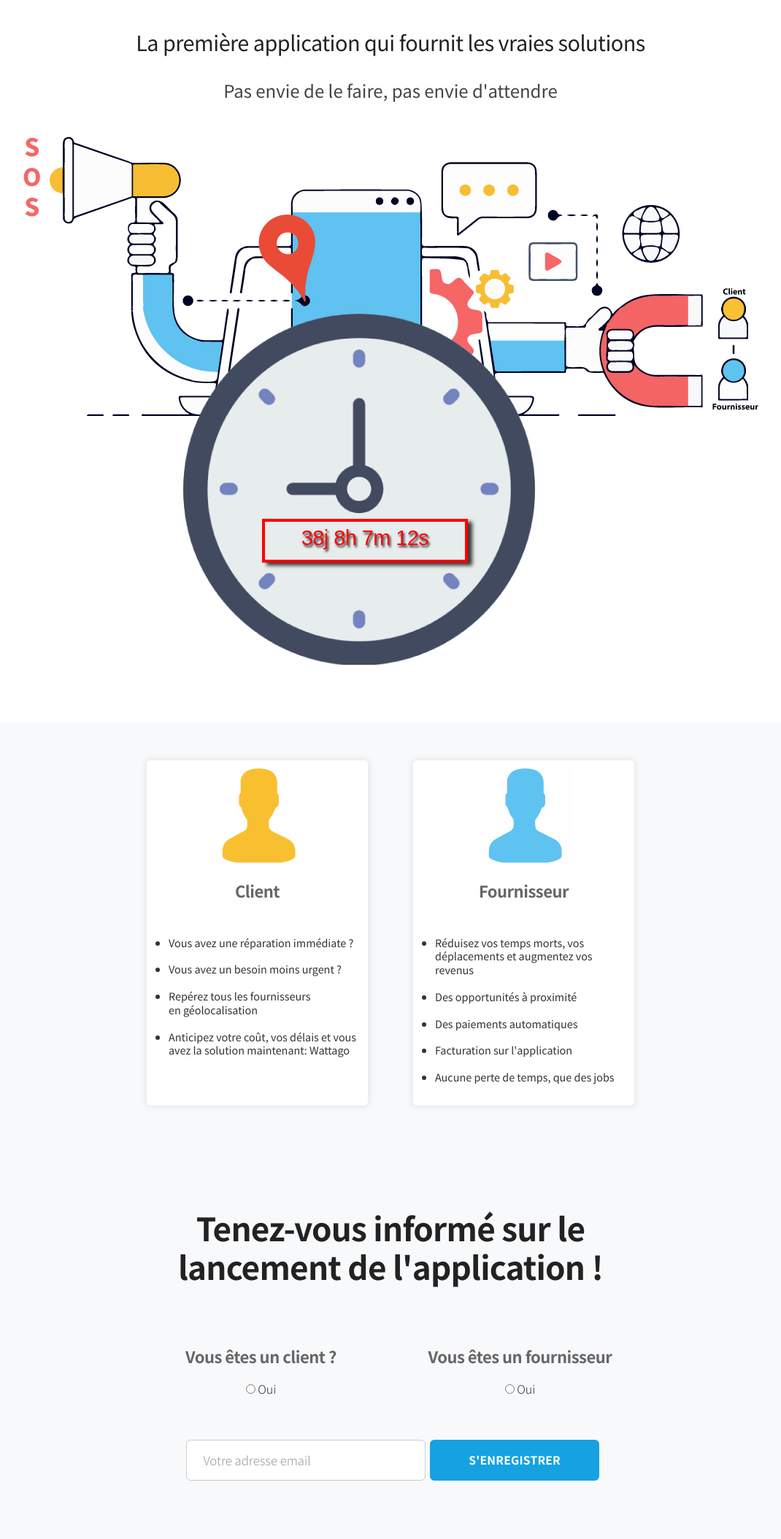
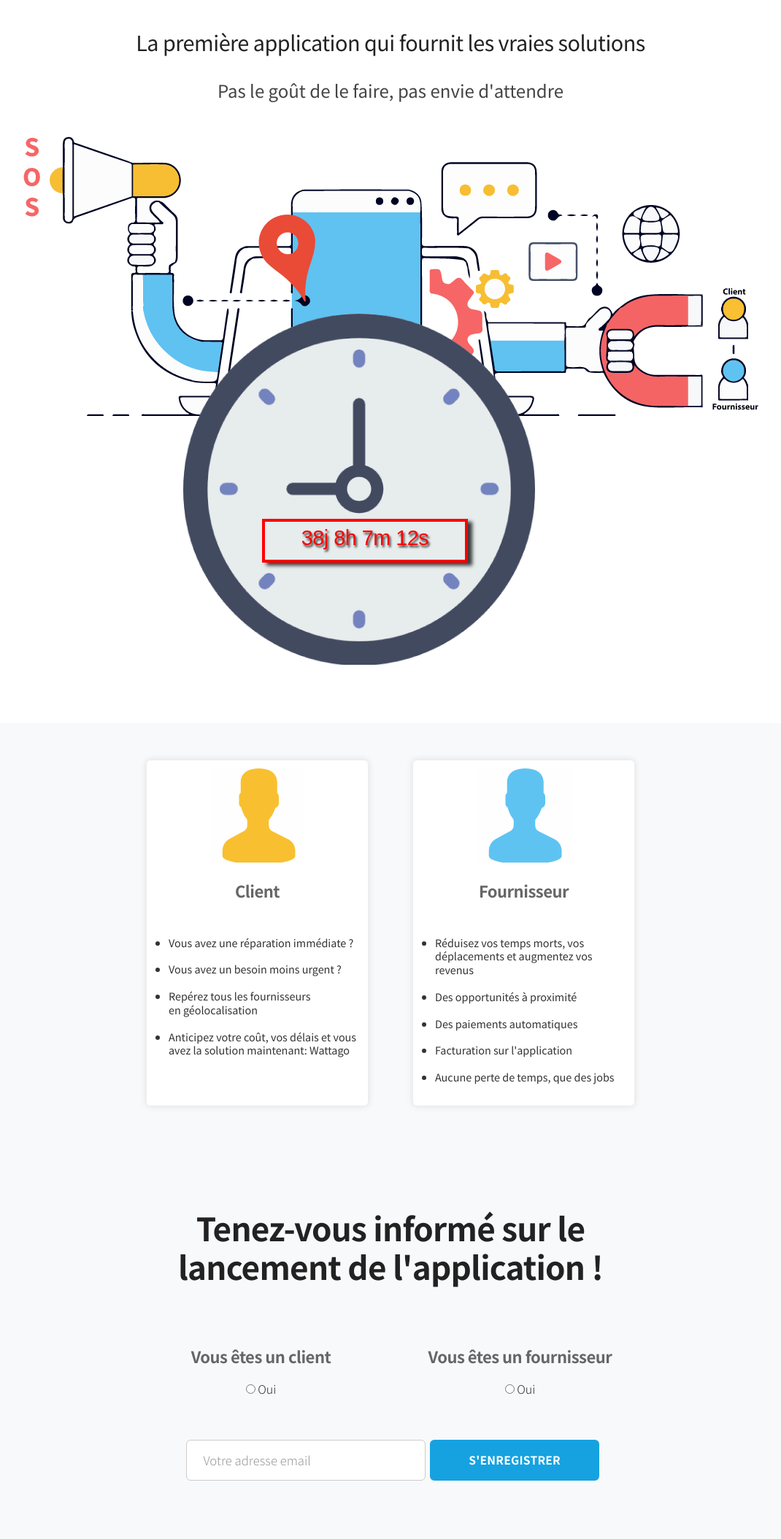
Before and after one commit to Soushi888/wattago, a PHP site: page / in a window 1280 px wide. Shown: the part 296-2405 px from the top of the page at 73% size, without its empty margins (105-1175 px from the left). Run offline with PHP 8.4, Linux system fonts and the light colour scheme.

Commit message:
Update index.php

```diff
--- a/index.php
+++ b/index.php
@@ -102,7 +102,7 @@
 
 							<!-- Text -->
 							<p class="p-md" id="slogan">
-								Pas envie de le faire, pas envie d'attendre
+								Pas le goût de le faire, pas envie d'attendre
 							</p>
 
 						</div>
@@ -231,7 +231,7 @@
 										<div class="wow fadeInRight" data-wow-duration="1.5s" data-wow-delay="0.3s">
 
 											<div class="pricing-plan mb-10">
-												<h5 class="client-fournisseur h5-lg">Vous êtes un client ?</h5>
+												<h5 class="client-fournisseur h5-lg">Vous êtes un client</h5>
 											</div>
 
 											<div class="client-fournisseur">
```
